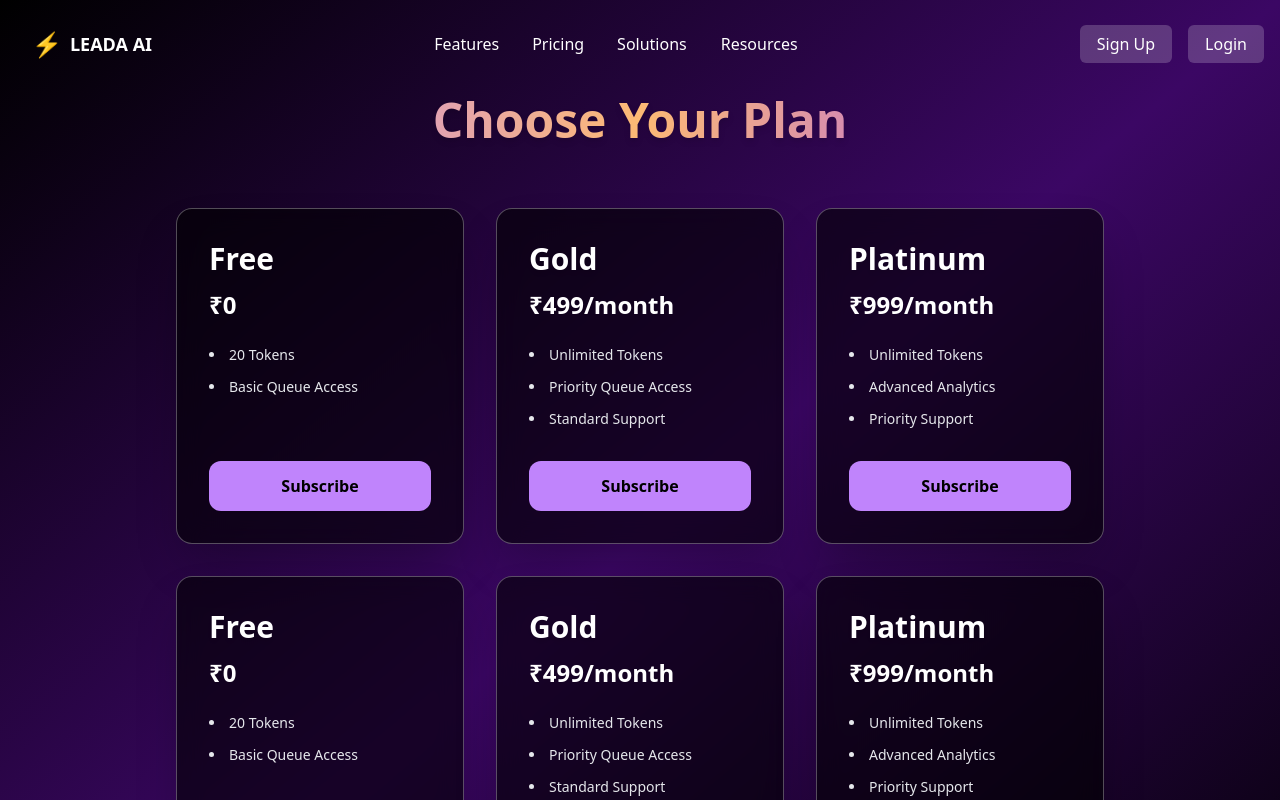
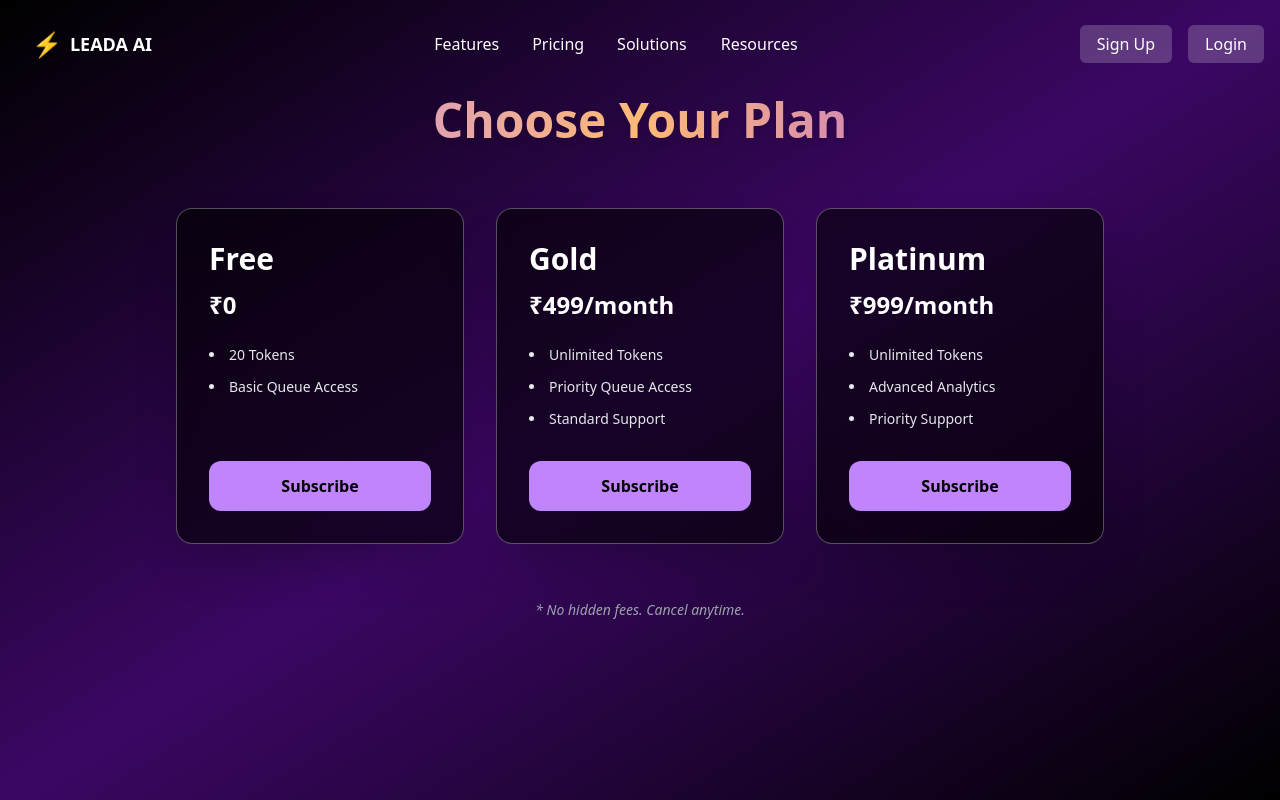
Before and after one commit to jeyabalaganesh-s/sample, a React (Vite) app: page /pricing in a window 1280 px wide. Shown: the top 800 px of the page. Built offline with nearby package versions, Linux system fonts and the light colour scheme.

Commit message:
subscription fixed

```diff
--- a/src/pages/subscriptionpage.tsx
+++ b/src/pages/subscriptionpage.tsx
@@ -3,24 +3,6 @@ import axios from "axios";
 
 const plans = [
   {
-    name: "Free",
-    price: "₹0",
-    features: ["20 Tokens", "Basic Queue Access"],
-    tokens: 20,
-  },
-  {
-    name: "Gold",
-    price: "₹499/month",
-    features: ["Unlimited Tokens", "Priority Queue Access", "Standard Support"],
-    tokens: "Unlimited",
-  },
-  {
-    name: "Platinum",
-    price: "₹999/month",
-    features: ["Unlimited Tokens", "Advanced Analytics", "Priority Support"],
-    tokens: "Unlimited",
-  },
-   {
     name: "Free",
     price: "₹0",
     features: ["20 Tokens", "Basic Queue Access"],
```
